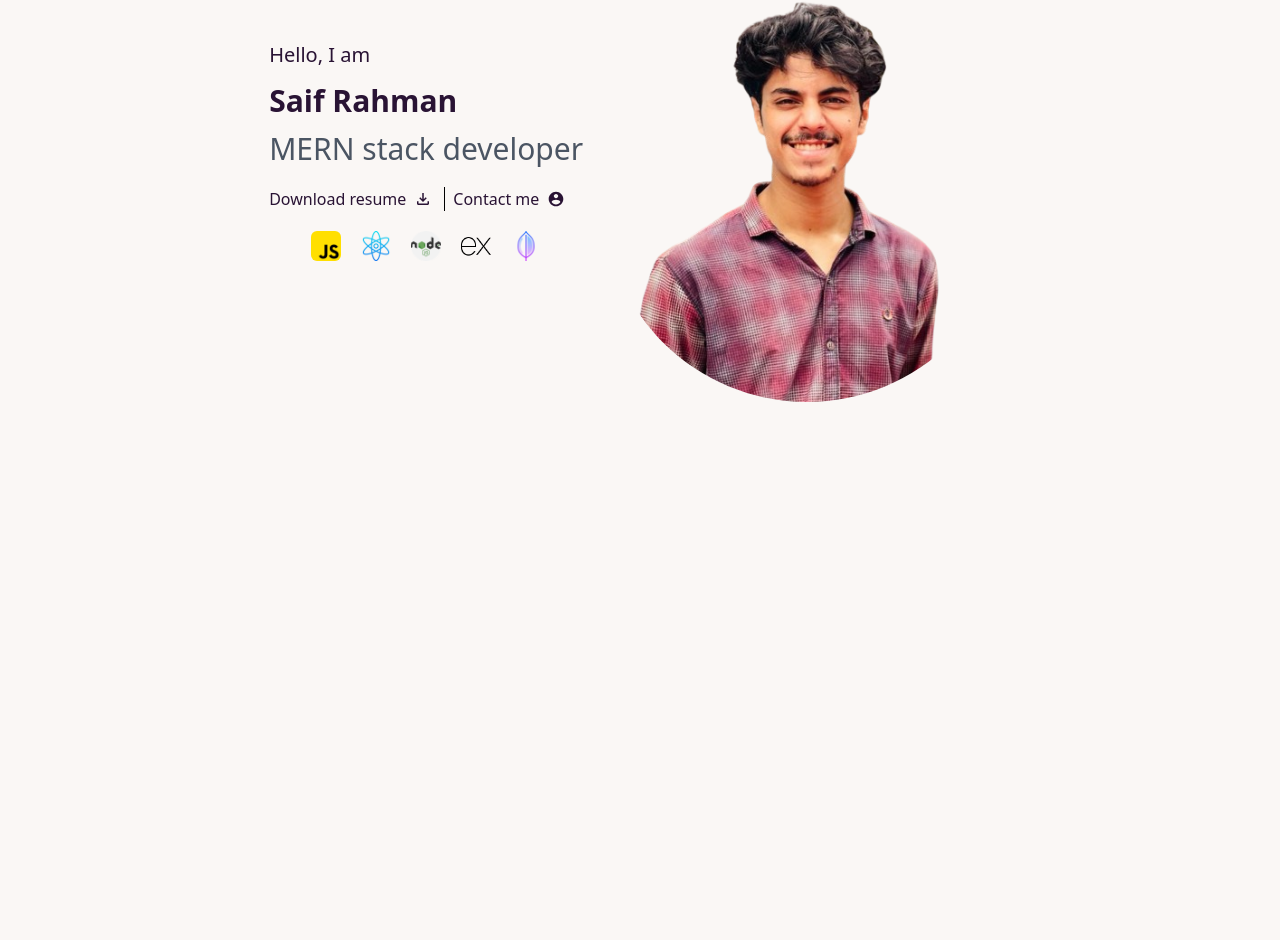
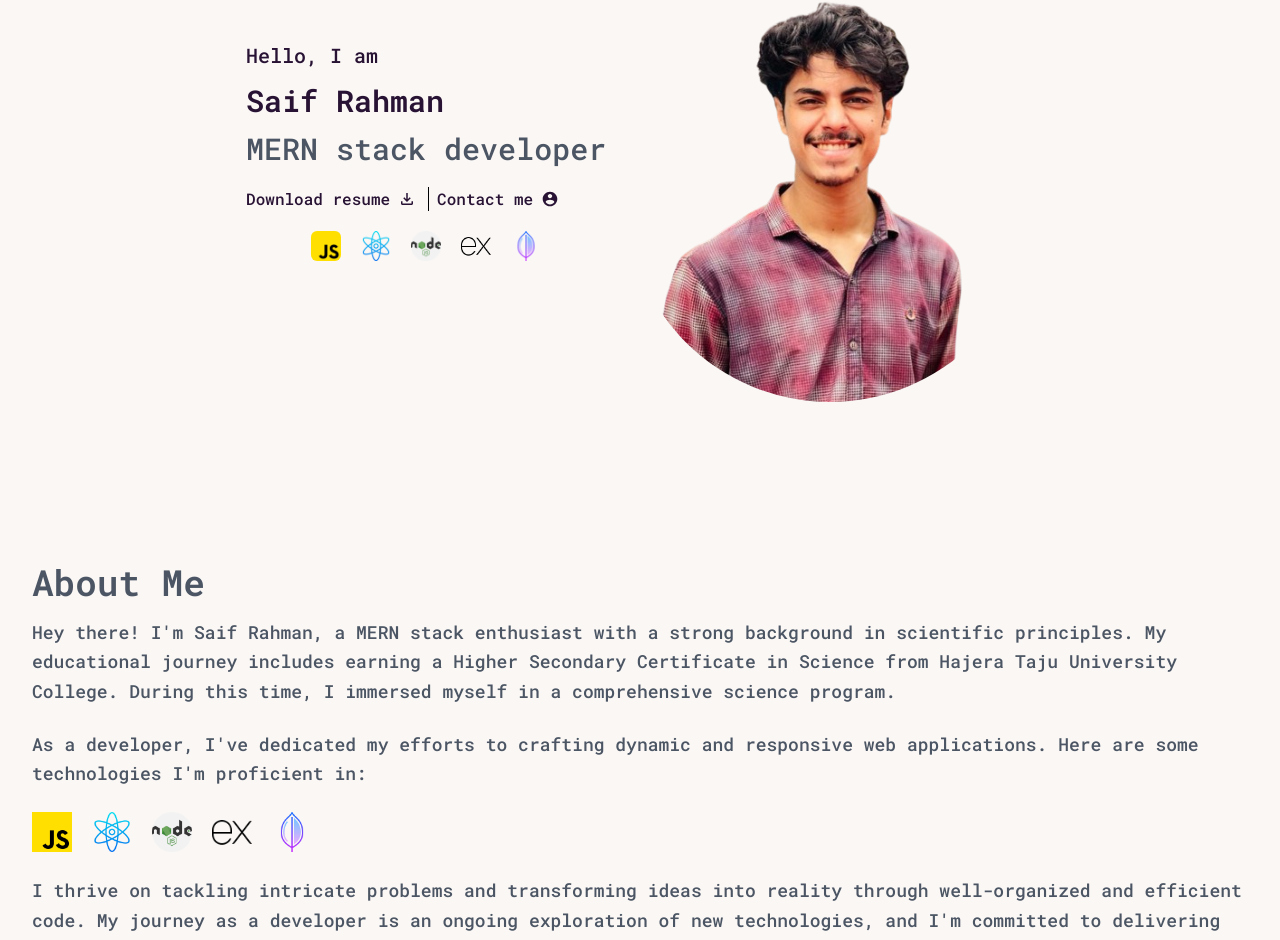
Before and after one commit to Saif-Rahman-801/Portfolio-main, a React (Vite) app: page / in a window 1280 px wide. Shown: the part 174-1114 px from the top of the page. Before the commit the page ends 800 px from the top, so only its background shows below. Built offline with nearby package versions, Linux system fonts and the light colour scheme.

Commit message:
about me section created

```diff
--- a/index.html
+++ b/index.html
@@ -1,10 +1,16 @@
-<!doctype html>
+<!DOCTYPE html>
 <html lang="en" data-theme="cupcake">
   <head>
     <meta charset="UTF-8" />
     <link rel="icon" type="image/svg+xml" href="/vite.svg" />
     <meta name="viewport" content="width=device-width, initial-scale=1.0" />
     <title>Vite + React</title>
+    <link rel="preconnect" href="https://fonts.googleapis.com" />
+    <link rel="preconnect" href="https://fonts.gstatic.com" crossorigin />
+    <link
+      href="https://fonts.googleapis.com/css2?family=Roboto+Mono:wght@300;400;500;600;700&display=swap"
+      rel="stylesheet"
+    />
   </head>
   <body>
     <div id="root"></div>
--- /dev/null
+++ b/src/Components/MainContent/About/AboutMe.jsx
@@ -0,0 +1,41 @@
+/* eslint-disable react/no-unescaped-entities */
+import JS from "../../../assets/js.png";
+import react from "../../../assets/atom.png";
+import nodeJS from "../../../assets/nodejs.png";
+import expressJs from "../../../assets/icons8-express-js-50.png";
+import mongoDb from "../../../assets/icons8-mongo-db-64.png";
+
+const AboutMe = () => {
+  return (
+    <div className=" text-gray-600 p-8 rounded-lg font-medium">
+      <h2 className="text-4xl font-semibold mb-4">About Me</h2>
+      <p className="text-lg leading-relaxed mb-6">
+        Hey there! I'm Saif Rahman, a MERN stack enthusiast with a strong
+        background in scientific principles. My educational journey includes
+        earning a Higher Secondary Certificate in Science from Hajera Taju
+        University College. During this time, I immersed myself in a
+        comprehensive science program.
+      </p>
+      <p className="text-lg leading-relaxed mb-6">
+        As a developer, I've dedicated my efforts to crafting dynamic and
+        responsive web applications. Here are some technologies I'm proficient
+        in:
+      </p>
+      <div className="flex gap-5">
+        <img src={JS} alt="JavaScript" className="w-10 h-10" />
+        <img src={react} alt="React" className="w-10 h-10" />
+        <img src={nodeJS} alt="Node.js" className="w-10 h-10" />
+        <img src={expressJs} alt="Express.js" className="w-10 h-10" />
+        <img src={mongoDb} alt="MongoDB" className="w-10 h-10" />
+      </div>
+      <p className="text-lg leading-relaxed mt-6">
+        I thrive on tackling intricate problems and transforming ideas into
+        reality through well-organized and efficient code. My journey as a
+        developer is an ongoing exploration of new technologies, and I'm
+        committed to delivering top-notch software solutions.
+      </p>
+    </div>
+  );
+};
+
+export default AboutMe;
--- a/src/Components/MainContent/MainPage.jsx
+++ b/src/Components/MainContent/MainPage.jsx
@@ -1,9 +1,15 @@
+import AboutMe from "./About/AboutMe";
 import Banner from "./Banner/Banner";
 
 const MainPage = () => {
   return (
     <div className="container mx-auto">
-      <Banner />
+      <div>
+        <Banner />
+      </div>
+      <div className="my-32">
+        <AboutMe />
+      </div>
     </div>
   );
 };
--- a/src/index.css
+++ b/src/index.css
@@ -3,3 +3,7 @@
 @tailwind base;
 @tailwind components;
 @tailwind utilities;
+
+* {
+  font-family: "Roboto Mono", monospace;
+}
```
